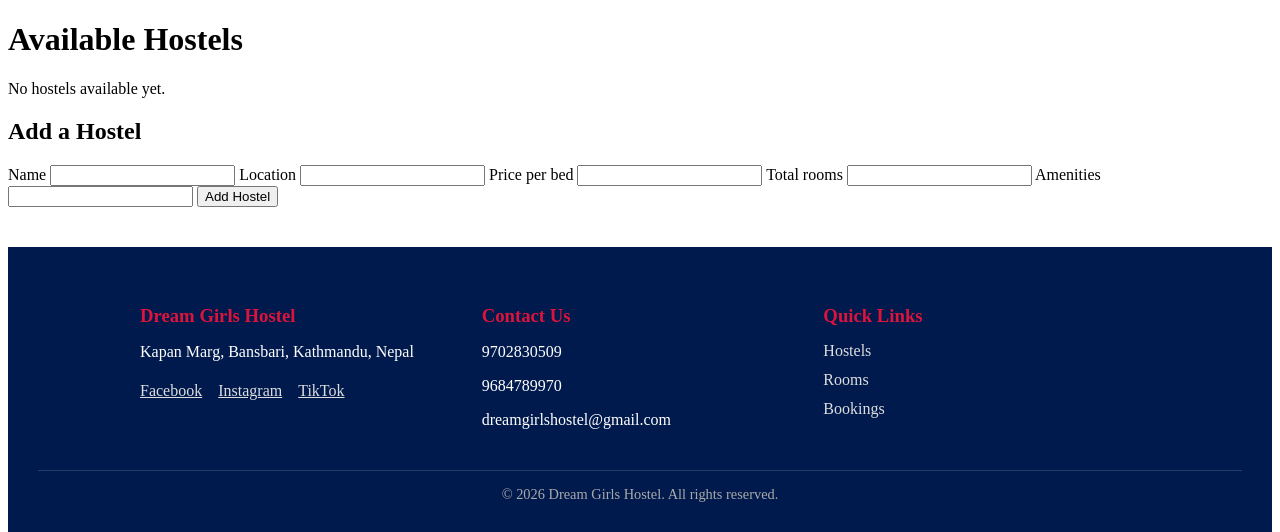
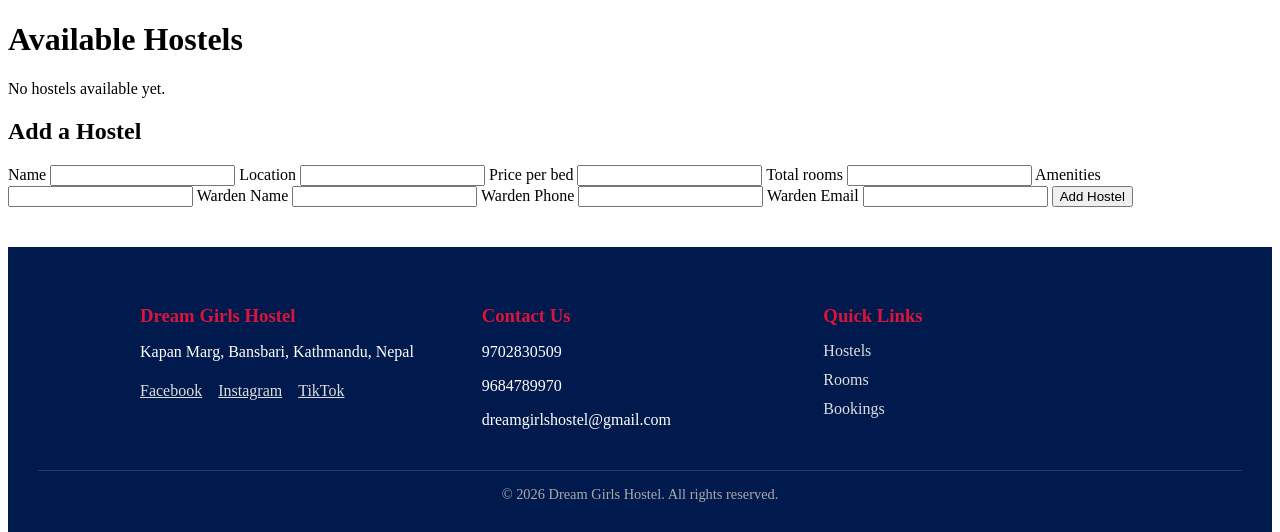
Before and after one commit to Sulavnepal12/Hostel-booking, a Flask app: page /hostels-page in a window 1280 px wide. Shown: the part 56-588 px from the top of the page. Run offline with Flask 3, Linux system fonts and the light colour scheme; data that the repository does not hold is empty.

Commit message:
feat: display warden contact info and add-hostel form on hostels page

```diff
--- a/app/static/css/style.css
+++ b/app/static/css/style.css
@@ -196,3 +196,14 @@
     font-size: 0.9rem;
     color: #aaa;
 }
+.warden-info {
+    background: #f0f4ff;
+    border-left: 4px solid #003893;
+    padding: 10px 15px;
+    margin: 12px 0;
+    border-radius: 6px;
+}
+
+.warden-info strong {
+    color: #003893;
+}
--- a/app/templates/hostels.html
+++ b/app/templates/hostels.html
@@ -15,6 +15,12 @@
     <input type="number" id="add_total_rooms">
     <label>Amenities</label>
     <input type="text" id="add_amenities">
+    <label>Warden Name</label>
+    <input type="text" id="add_warden_name">
+    <label>Warden Phone</label>
+    <input type="text" id="add_warden_phone">
+    <label>Warden Email</label>
+    <input type="email" id="add_warden_email">
     <button type="submit">Add Hostel</button>
 </form>
 <p id="addMessage"></p>
@@ -39,6 +45,12 @@ function loadHostels() {
                     <p><strong>Price per bed:</strong> Rs. ${hostel.price_per_bed ?? "N/A"}</p>
                     <p><strong>Total rooms:</strong> ${hostel.total_rooms}</p>
                     <p><strong>Amenities:</strong> ${hostel.amenities ?? "Not listed"}</p>
+                    <div class="warden-info">
+                        <strong>Warden Contact</strong>
+                        <p>${hostel.warden_name ?? "Not assigned"}</p>
+                        <p>${hostel.warden_phone ?? "N/A"}</p>
+                        <p>${hostel.warden_email ?? "N/A"}</p>
+                    </div>
                     <button onclick="editHostel(${hostel.id}, '${hostel.name}', '${hostel.location}', ${hostel.price_per_bed ?? 0}, ${hostel.total_rooms ?? 0}, '${hostel.amenities ?? ""}')">Edit</button>
                     <button onclick="deleteHostel(${hostel.id})">Delete</button>
                 `;
@@ -60,7 +72,10 @@ document.getElementById("addHostelForm").addEventListener("submit", function(e)
         location: document.getElementById("add_location").value,
         price_per_bed: parseFloat(document.getElementById("add_price").value) || null,
         total_rooms: parseInt(document.getElementById("add_total_rooms").value) || 0,
-        amenities: document.getElementById("add_amenities").value
+        amenities: document.getElementById("add_amenities").value,
+        warden_name: document.getElementById("add_warden_name").value,
+        warden_phone: document.getElementById("add_warden_phone").value,
+        warden_email: document.getElementById("add_warden_email").value
     };
 
     fetch("/hostels", {
```
